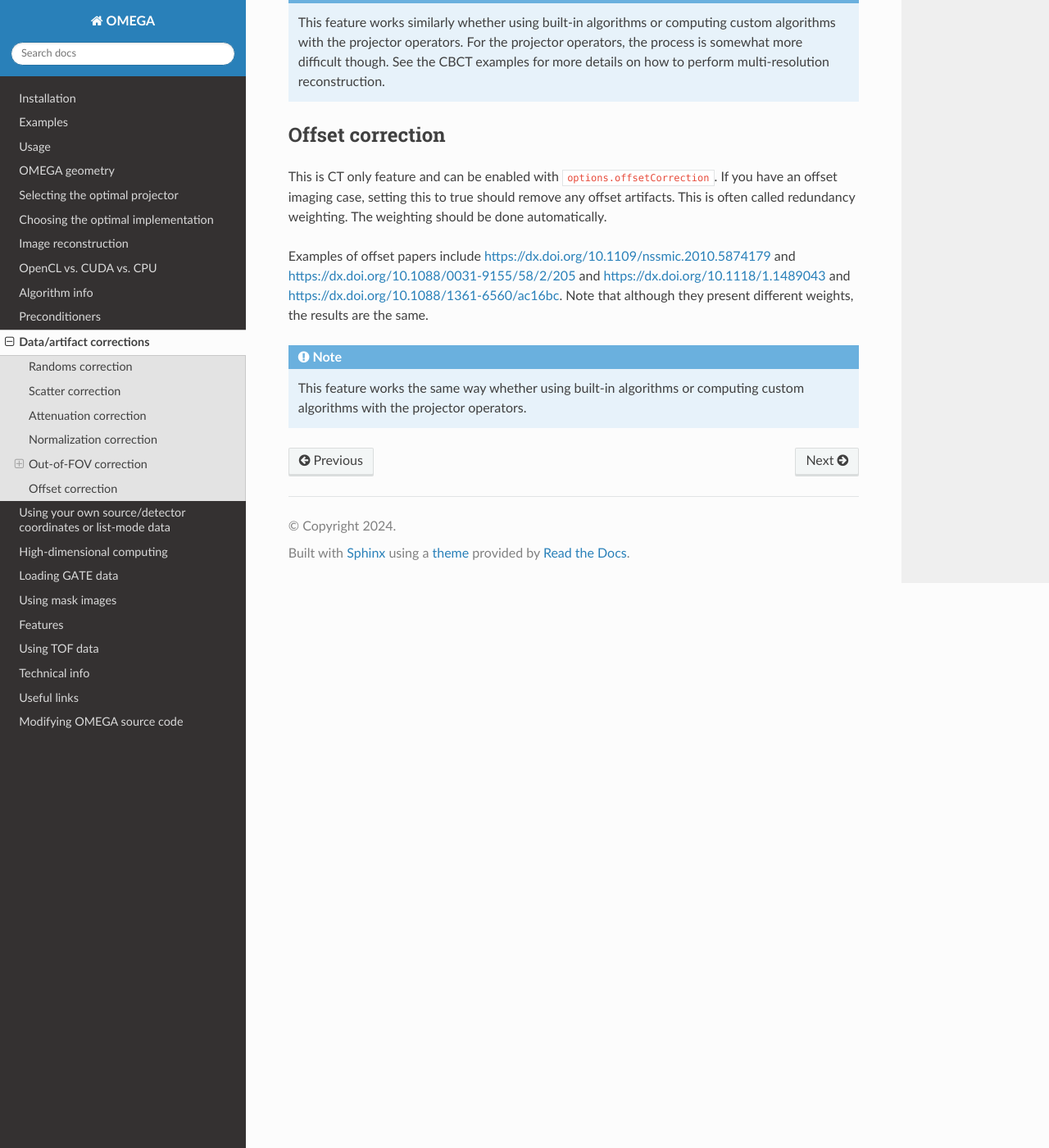
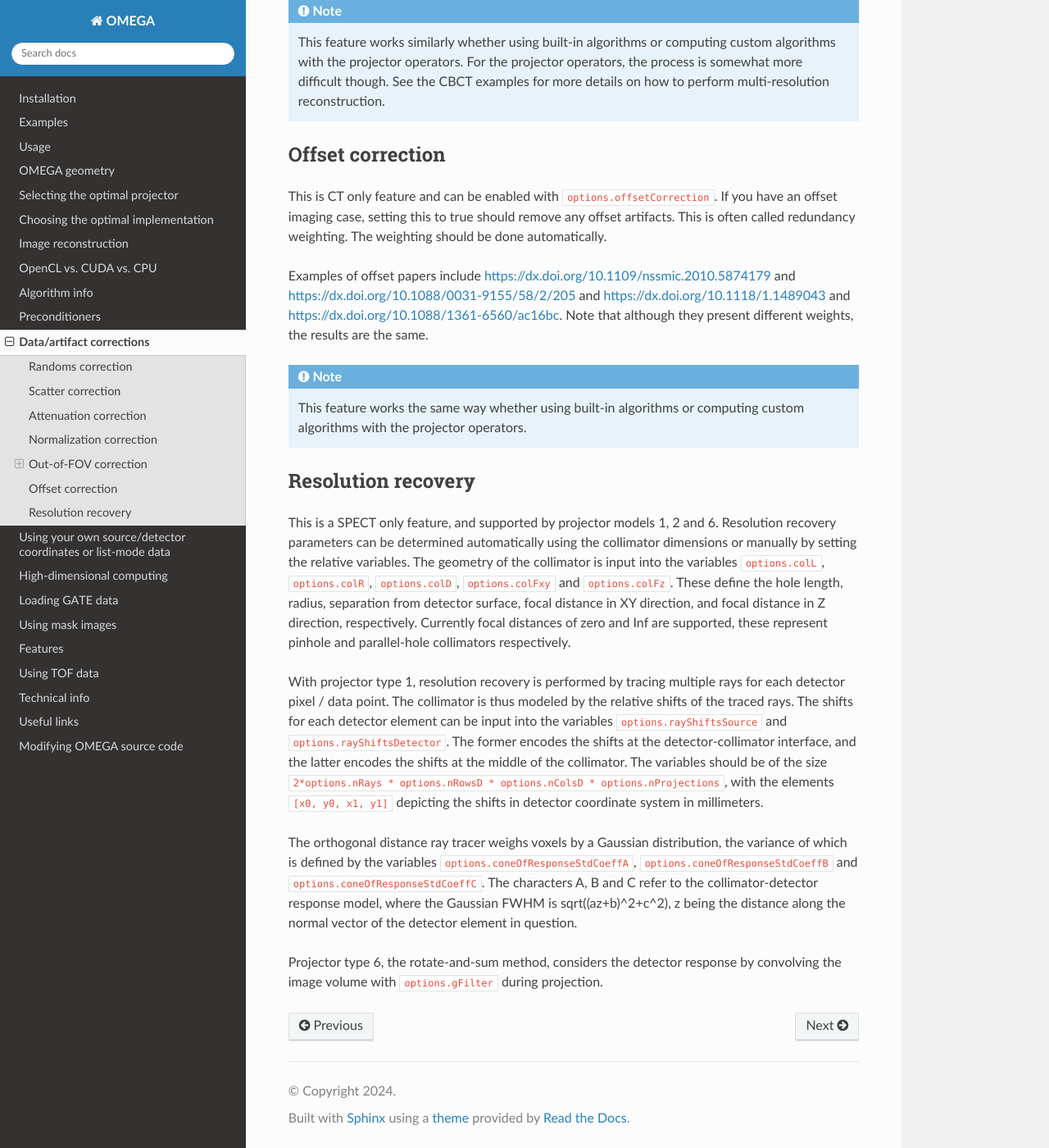
Before and after one commit to villekf/OMEGA-doc, a Sphinx documentation site: the page built from docs/source/corrections.rst, in a window 1280 px wide and 1400 px high, scrolled down 5112 px. Shown: the whole window at 82% size. Built offline with Sphinx 7.4.7 and the Read the Docs theme 3.1.0, drawn with Linux system fonts in a browser that asks for light colours.

Commit message:
Add resolution recovery correction documentation

```diff
--- a/docs/source/corrections.rst
+++ b/docs/source/corrections.rst
@@ -132,3 +132,14 @@ although they present different weights, the results are the same.
 .. note::
 
 	This feature works the same way whether using built-in algorithms or computing custom algorithms with the projector operators.
+
+Resolution recovery
+-------------------
+
+This is a SPECT only feature, and supported by projector models 1, 2 and 6. Resolution recovery parameters can be determined automatically using the collimator dimensions or manually by setting the relative variables. The geometry of the collimator is input into the variables ``options.colL``, ``options.colR``, ``options.colD``, ``options.colFxy`` and ``options.colFz``. These define the hole length, radius, separation from detector surface, focal distance in XY direction, and focal distance in Z direction, respectively. Currently focal distances of zero and Inf are supported, these represent pinhole and parallel-hole collimators respectively.
+
+With projector type 1, resolution recovery is performed by tracing multiple rays for each detector pixel / data point. The collimator is thus modeled by the relative shifts of the traced rays. The shifts for each detector element can be input into the variables ``options.rayShiftsSource`` and ``options.rayShiftsDetector``. The former encodes the shifts at the detector-collimator interface, and the latter encodes the shifts at the middle of the collimator.  The variables should be of the size ``2*options.nRays * options.nRowsD * options.nColsD * options.nProjections``, with the elements ``[x0, y0, x1, y1]`` depicting the shifts in detector coordinate system in millimeters.
+
+The orthogonal distance ray tracer weighs voxels by a Gaussian distribution, the variance of which is defined by the variables ``options.coneOfResponseStdCoeffA``, ``options.coneOfResponseStdCoeffB`` and ``options.coneOfResponseStdCoeffC``. The characters A, B and C refer to the collimator-detector response model, where the Gaussian FWHM is sqrt((az+b)^2+c^2), z being  the distance along the normal vector of the detector element in question.
+
+Projector type 6, the rotate-and-sum method, considers the detector response by convolving the image volume with ``options.gFilter`` during projection.
--- a/docs/source/usage.rst
+++ b/docs/source/usage.rst
@@ -87,10 +87,6 @@ See :doc:`geometry` for more details on the ``pitchRoll``.
 SPECT data
 ^^^^^^^^^^
 SPECT data is input as CT/PET data regarding the variables ``options.SinM``, ``options.nRowsD``, ``options.nColsD``, ``options.nProjections``, ``options.FOVa_x``, ``options.FOVa_y``, ``options.axial_fov``, ``options.angles``, ``options.x``, ``options.z``, ``options.dPitchX`` and ``options.dPitchY``. However, if reconstructing the image from sinograms, the distance between detector surface and FOV center is required in ``options.radiusPerProj``. Additionally, the detector swivel angle can be input to ``options.swivelAngles`` and the distance from detector surface to swivel centre of rotation to  ``options.CORtoDetectorSurface``. The crystal thickness is read from ``options.cr_p`` and the intrinsic resolution from ``options.iR``.
-
-The geometry of the collimator is input into the variables ``options.colL``, ``options.colR``, ``options.colD``, ``options.colFxy`` and ``options.colFz``. These define the hole length, radius, separation from detector surface, focal distance in XY direction, and focal distance in Z direction, respectively. Currently focal distances of zero and Inf are supported, these represent pinhole and parallel-hole collimators respectively.
-
-For collimator modeling with multi-ray tracing, the shifts for each detector element can be input into the variables ``options.rayShiftsSource`` and ``options.rayShiftsDetector``. The former encodes the shifts at the detector-collimator interface, and the latter encodes the shifts at the other end of the collimator.  The variables should be of the size ``2*options.nRays * options.nRowsD * options.nColsD * options.nProjections``, with the elements ``[x0, y0, x1, y1]`` depicting the shifts in detector coordinate system in millimeters.
 
 Any data
 ^^^^^^^^
```
